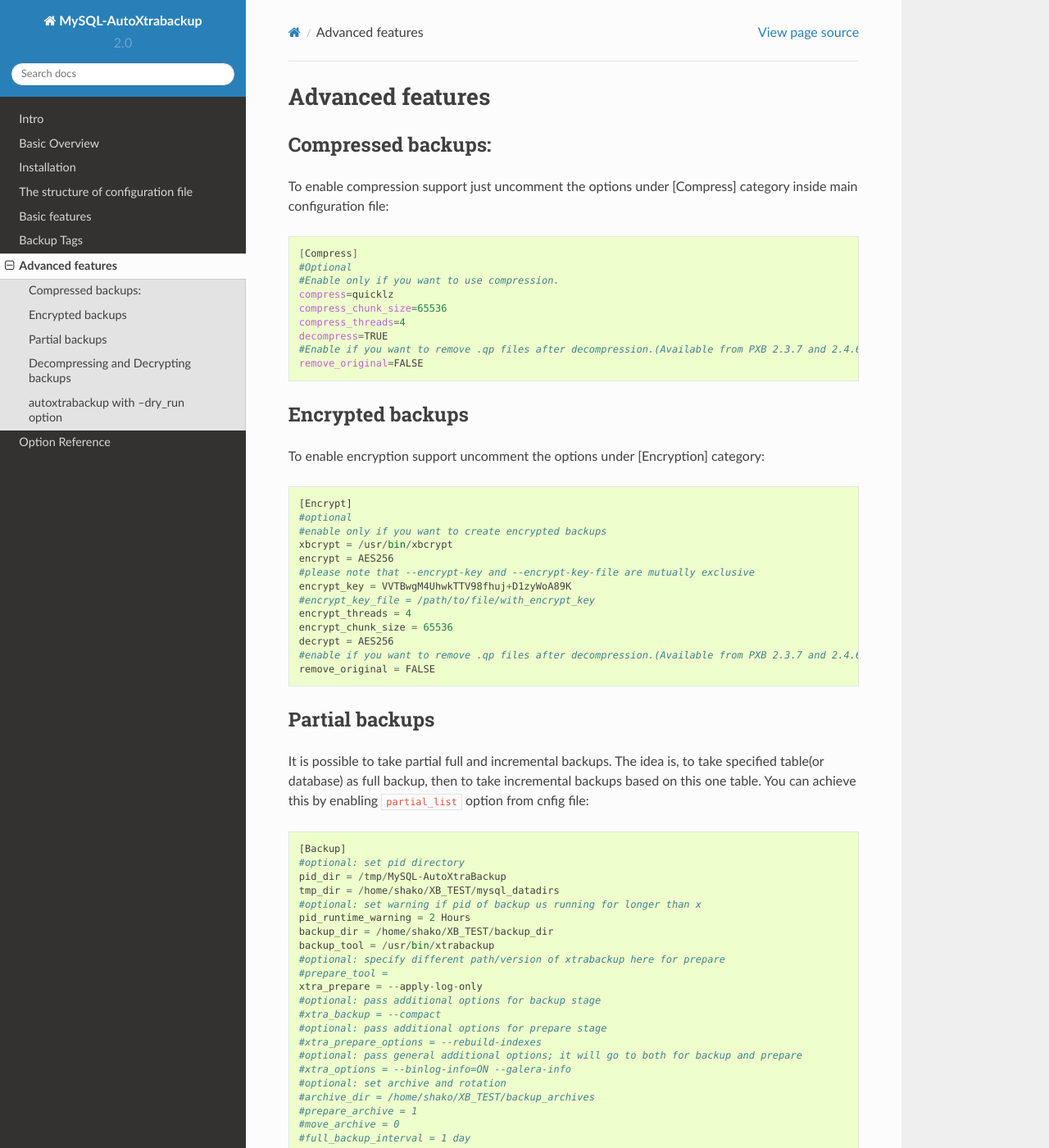
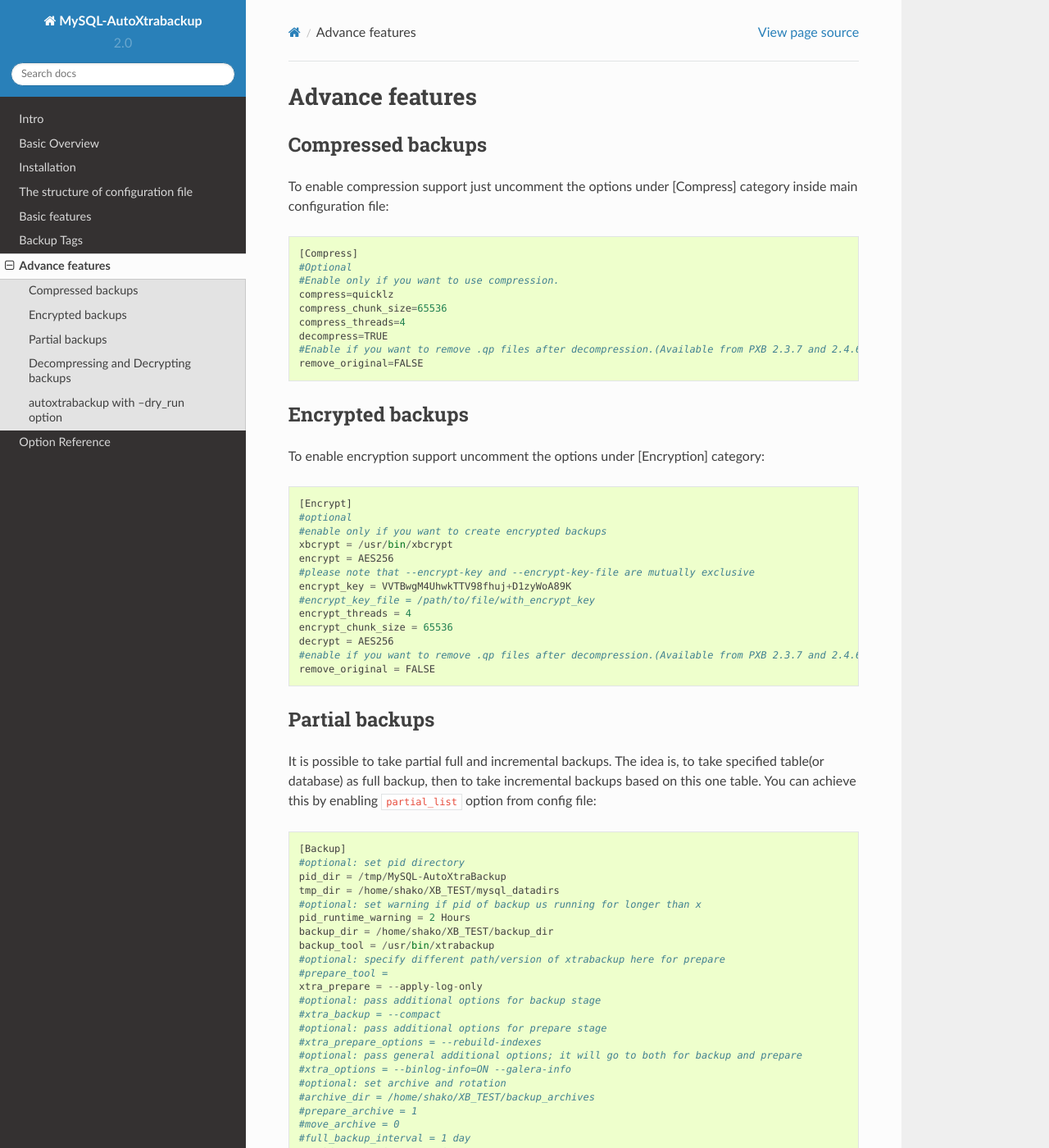
Before and after one commit to ShahriyarR/MySQL-AutoXtraBackup, a Sphinx documentation site: the page built from docs/advance_features.rst, in a window 1280 px wide and 1400 px high. Shown: the whole window at 82% size. Built offline with Sphinx 7.4.7 and the Read the Docs theme 2.0.0, drawn with Linux system fonts in a browser that asks for light colours; some of the changed text lies outside the part shown.

Commit message:
Doc changes trying to enable Netlify upload

```diff
--- a/docs/advance_features.rst
+++ b/docs/advance_features.rst
@@ -1,13 +1,13 @@
-Advanced features
+Advance features
 =================
 
-Compressed backups:
--------------------
+Compressed backups
+------------------
 
 To enable compression support just uncomment the options under
 [Compress] category inside main configuration file:
 
-.. code-block:: shell
+::
 
     [Compress]
     #Optional
@@ -48,7 +48,7 @@ Partial backups
 
 It is possible to take partial full and incremental backups. The idea is, to take specified table(or database) as full backup,
 then to take incremental backups based on this one table.
-You can achieve this by enabling ``partial_list`` option from cnfig file:
+You can achieve this by enabling ``partial_list`` option from config file:
 
 
 ::
@@ -98,7 +98,8 @@ All backups first will be decrypted then decompressed and then
 prepared.
 You can also optionally enable ``--remove-original`` option to
 remove ``.xbcrypt`` and ``.qp`` files from backup directory during prepare
-process. Read about this option here -> `--remove-original <https://www.percona.com/doc/percona-xtrabackup/2.4/xtrabackup_bin/xbk_option_reference.html#cmdoption-xtrabackup-remove-original>`_
+process.
+Read about this option here -> `--remove-original <https://www.percona.com/doc/percona-xtrabackup/2.4/xtrabackup_bin/xbk_option_reference.html#cmdoption-xtrabackup-remove-original>`_
 
 autoxtrabackup with --dry_run option
 ------------------------------------
--- a/docs/conf.py
+++ b/docs/conf.py
@@ -16,10 +16,10 @@
 # add these directories to sys.path here. If the directory is relative to the
 # documentation root, use os.path.abspath to make it absolute, like shown here.
 #
-# import os
-# import sys
-# sys.path.insert(0, os.path.abspath('.'))
 import sphinx_rtd_theme
+import os
+import sys
+sys.path.insert(0, os.path.abspath('../mysql_autoxtrabackup'))
 
 # -- General configuration ------------------------------------------------
 
@@ -99,7 +99,10 @@ html_theme_path = [sphinx_rtd_theme.get_html_theme_path()]
 # Add any paths that contain custom static files (such as style sheets) here,
 # relative to this directory. They are copied after the builtin static files,
 # so a file named "default.css" will overwrite the builtin "default.css".
-html_static_path = ['_static']
+
+# html_static_path = ['_static']
+
+html_static_path = []
 
 
 # -- Options for HTMLHelp output ------------------------------------------
--- a/docs/index.rst
+++ b/docs/index.rst
@@ -30,6 +30,8 @@ Welcome to MySQL-AutoXtrabackup's documentation!
 .. automodule:: process_runner
    :members:
 
+.. automodule:: utils
+   :members:
 
 Indices and tables
 ==================
--- a/pyproject.toml
+++ b/pyproject.toml
@@ -52,7 +52,9 @@ test = [
 ]
 
 doc = [
-    "sphinx"
+    "sphinx",
+    "sphinx_rtd_theme",
+    "sphinx-autobuild",
 ]
 
 dev = [
```
Also changed, not shown: other parts of docs/advance_features.rst (+1 -1 lines), docs/backup_tags.rst (+4 -4 lines), docs/config_file.rst (+4 -4 lines), requirements.txt (deleted, +0 -24 lines), 1 other file.
